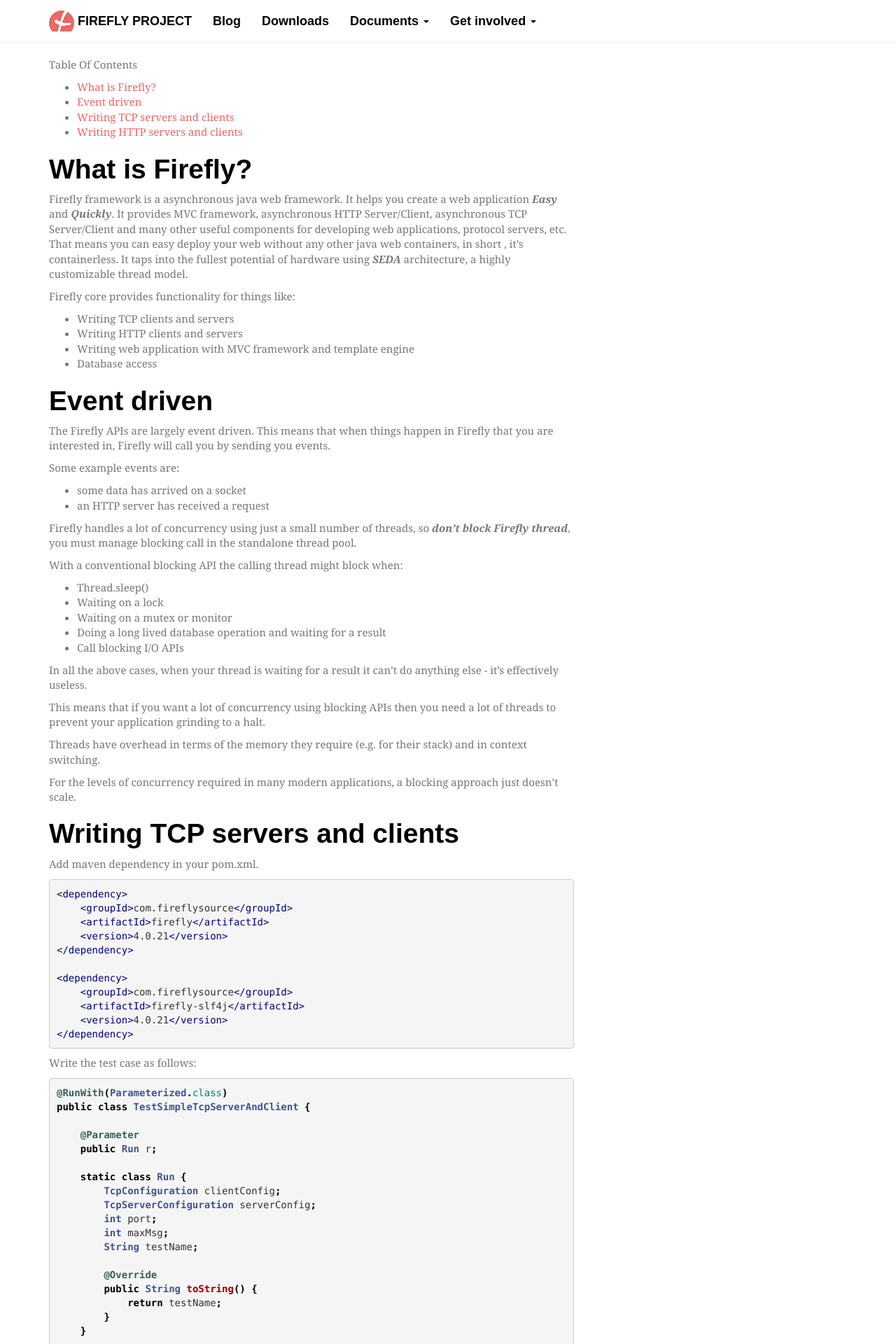
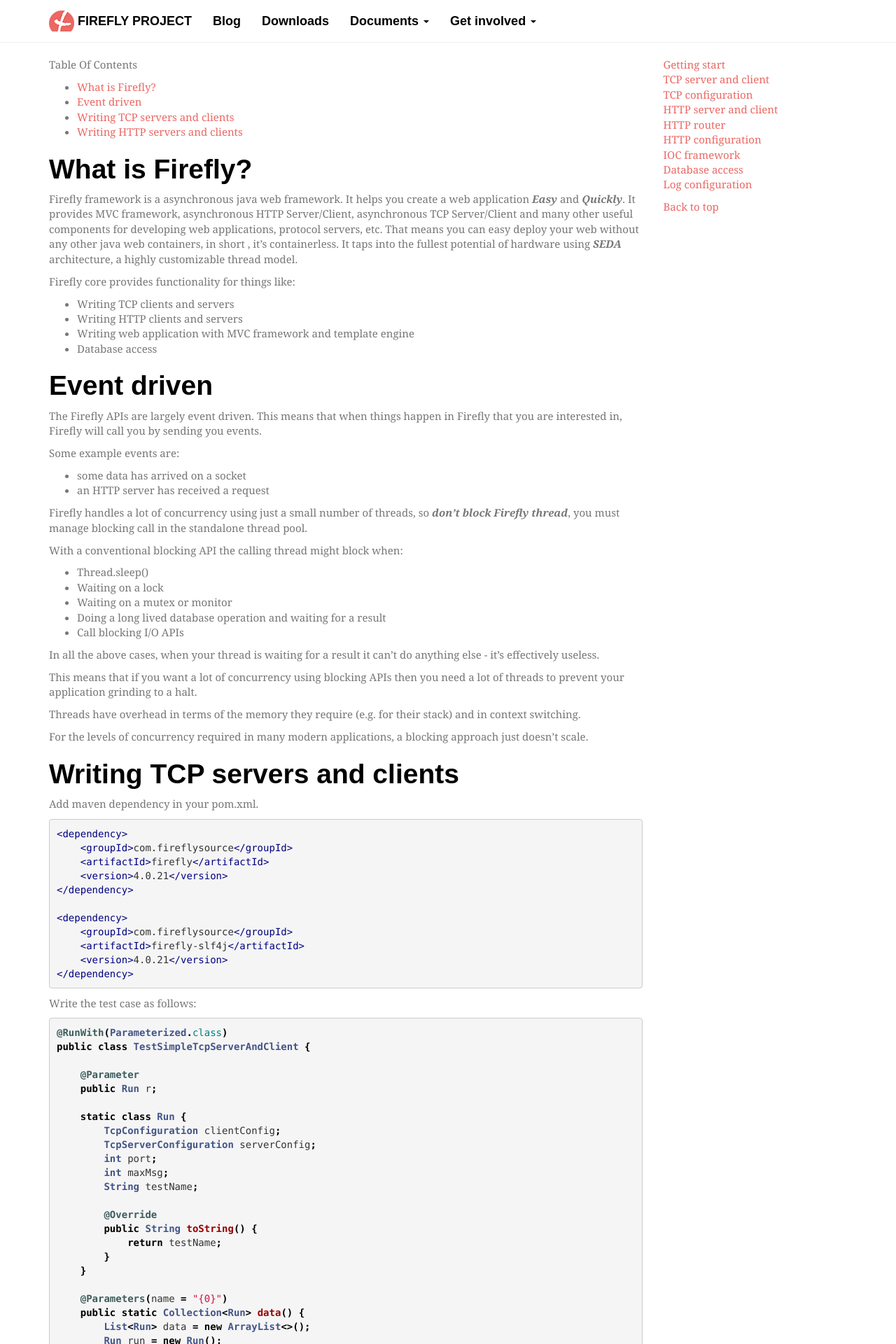
Before and after one commit to hypercube1024/firefly, a Jekyll site: the page built from _docs/getting-start.md, in a window 1280 px wide. Shown: the top 1920 px of the page at 70% size. Built offline with Jekyll 4.4.1, drawn with Linux system fonts in a browser that asks for light colours; some web fonts are replaced; some of the changed text lies outside the part shown.

Commit message:
Update document layout

````diff
--- a/_docs/getting-start.md
+++ b/_docs/getting-start.md
@@ -180,10 +180,14 @@
 Firefly TCP server/client can guarantee the message order in the same connection if you write (or receive) message in the Firefly network event thread.
 
 TCP client sends message order
-> "hello world0!", "hello world1!", "hello world2!" , "hello world3!" ......
+```
+"hello world0!", "hello world1!", "hello world2!" , "hello world3!" ......
+```
 
 TCP server receives message order
-> "hello world0!", "hello world1!", "hello world2!" , "hello world3!" ......
+```
+"hello world0!", "hello world1!", "hello world2!" , "hello world3!" ......
+```
 
 
 Run JUnit result:
--- a/_includes/foot.html
+++ b/_includes/foot.html
@@ -2,7 +2,7 @@
 	<hr />
 	<footer id="footer">
 	<p>Code licensed under the <a href="http://www.apache.org/licenses/LICENSE-2.0">Apache License v2.0</a>.</p>
-	<p>Copyright © 2009 - 2015 <a href="{{ site.url }}/index.html">The Firefly project</a></p>
+	<p>Copyright © 2009 - 2017 <a href="{{ site.url }}/index.html">The Firefly project</a></p>
 	</footer>
 </div>
 
--- a/_includes/head.html
+++ b/_includes/head.html
@@ -9,6 +9,7 @@
 <!-- Bootstrap -->
 <link href="{{ site.url }}/css/bootstrap.min.css" rel="stylesheet" media="screen" />
 <link href="{{ site.url }}/css/github.css" rel="stylesheet" media="screen" />
+<link href="{{ site.url }}/css/my-site.css" rel="stylesheet" media="screen" />
 
 <!-- HTML5 shim and Respond.js IE8 support of HTML5 elements and media queries -->
 <!--[if lt IE 9]>
--- a/_includes/navbar.html
+++ b/_includes/navbar.html
@@ -1,4 +1,4 @@
-<div class="navbar navbar-default navbar-static-top">
+<div class="navbar navbar-default navbar-static-top" id="top">
 <div class="container">
 	<div class="navbar-header">
 		<button class="navbar-toggle" type="button" data-toggle="collapse" data-target="#navbar-main">
@@ -20,6 +20,14 @@
 	        <a class="dropdown-toggle" data-toggle="dropdown" href="#" id="download">Documents <span class="caret"></span></a>
 	        <ul class="dropdown-menu" aria-labelledby="Documents">
 	          <li><a href="{{ site.url }}/docs/getting-start.html">Getting start</a></li>
+						<li><a href="{{ site.url }}/docs/tcp-server-client.html">TCP server and client</a></li>
+	          <li><a href="{{ site.url }}/docs/tcp-configuration.html">TCP configuration</a></li>
+	          <li><a href="{{ site.url }}/docs/http-server-client.html">HTTP server and client</a></li>
+	          <li><a href="{{ site.url }}/docs/http-server-client.html">HTTP router</a></li>
+	          <li><a href="{{ site.url }}/docs/http-configuration.html">HTTP configuration</a></li>
+	          <li><a href="{{ site.url }}/docs/ioc-framework.html">IOC framework</a></li>
+	          <li><a href="{{ site.url }}/docs/database-access.html">Database access</a></li>
+	          <li><a href="{{ site.url }}/docs/log-configuration.html">Log configuration</a></li>
 	        </ul>
         </li>
 	    <li class="dropdown">
--- /dev/null
+++ b/_layouts/document.html
@@ -0,0 +1,34 @@
+<!DOCTYPE html>
+<html>
+{% include head.html %}
+
+<body>
+{% include navbar.html %}
+
+<div id="content" >
+<div class="container">
+	<div class="row">
+		<div class="col-lg-9">{{ content }}</div>
+    <div class="col-lg-3">
+      <nav class="bs-docs-sidebar">
+        <ul class="list-unstyled">
+          <li><a href="{{ site.url }}/docs/getting-start.html">Getting start</a></li>
+          <li><a href="{{ site.url }}/docs/tcp-server-client.html">TCP server and client</a></li>
+          <li><a href="{{ site.url }}/docs/tcp-configuration.html">TCP configuration</a></li>
+          <li><a href="{{ site.url }}/docs/http-server-client.html">HTTP server and client</a></li>
+          <li><a href="{{ site.url }}/docs/http-server-client.html">HTTP router</a></li>
+          <li><a href="{{ site.url }}/docs/http-configuration.html">HTTP configuration</a></li>
+          <li><a href="{{ site.url }}/docs/ioc-framework.html">IOC framework</a></li>
+          <li><a href="{{ site.url }}/docs/database-access.html">Database access</a></li>
+          <li><a href="{{ site.url }}/docs/log-configuration.html">Log configuration</a></li>
+        </ul>
+        <a href="#top">Back to top</a>
+      </nav>
+    </div>
+	</div>
+</div>
+</div>
+
+{% include foot.html %}
+</body>
+</html>
--- a/_layouts/post.html
+++ b/_layouts/post.html
@@ -8,7 +8,7 @@
 <div id="content" >
 <div class="container">
 	<div class="row">
-		<div class="col-lg-8">{{ content }}</div>
+		<div class="col-lg-9">{{ content }}</div>
 	</div>
 </div>
 </div>
--- /dev/null
+++ b/css/my-site.css
@@ -0,0 +1,3 @@
+.bs-docs-sidebar {
+  position: fixed;
+}
````
Also changed, not shown: other parts of _docs/getting-start.md (+1 -1 lines), images/architecture.png.
